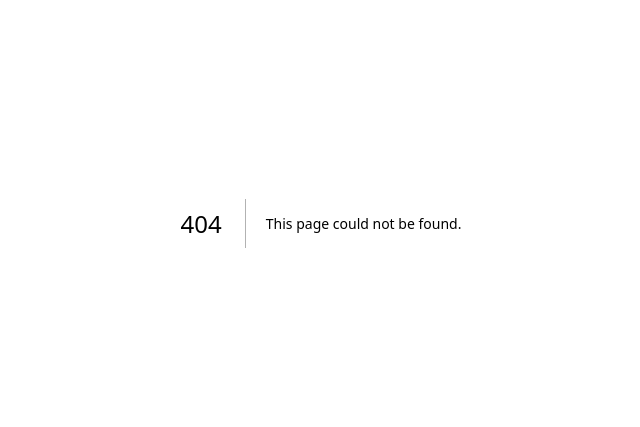
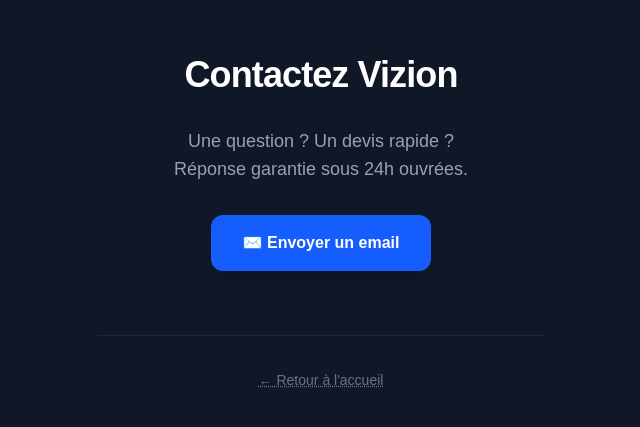
Before and after one commit to hawaniabuilder-pixel/diagflow-app, a Next.js app: page /contact in a window 1280 px wide. Before the commit this address had no page. Shown: the part 177-604 px from the top of the page, without its empty margins (319-959 px from the left). Built offline with nearby package versions, Linux system fonts and the light colour scheme.

Commit message:
feat: ajout page contact fonctionnelle avec mailto

```diff
--- /dev/null
+++ b/app/contact/page.tsx
@@ -0,0 +1,44 @@
+import { Metadata } from 'next';
+import Link from 'next/link'; // ⚠️ Import obligatoire pour le lien retour
+
+export const metadata: Metadata = {
+  title: 'Contact – Vizion Scan',
+  description: 'Parlez-nous de votre besoin en diagnostic PME ou abonnement consultant.',
+};
+
+export default function ContactPage() {
+  return (
+    <main className="min-h-screen bg-gray-900 text-white flex items-center justify-center p-8">
+      {/* Conteneur centré */}
+      <div className="max-w-md w-full space-y-8 text-center">
+
+        {/* Titre principal */}
+        <h1 className="text-4xl font-bold tracking-tight">
+          Contactez Vizion
+        </h1>
+
+        {/* Sous-titre explicatif */}
+        <p className="text-lg text-gray-400">
+          Une question ? Un devis rapide ?<br/>
+          Réponse garantie sous 24h ouvrées.
+        </p>
+
+        {/* Bouton Email Direct */}
+        <a
+          href="mailto:contact@vizionscan.com"
+          className="inline-flex items-center gap-2 px-8 py-4 rounded-xl bg-blue-600 hover:bg-blue-700 text-white font-bold shadow-lg transition-all transform hover:-translate-y-1 active:scale-[0.98]"
+        >
+          ✉️ Envoyer un email
+        </a>
+
+        {/* Lien Retour Accueil */}
+        <div className="pt-8 border-t border-gray-800 mt-8">
+           <Link href="/" className="text-sm text-gray-500 hover:text-white transition-colors underline decoration-dotted">
+             ← Retour à l'accueil
+           </Link>
+        </div>
+
+      </div>
+    </main>
+  );
+}
```
